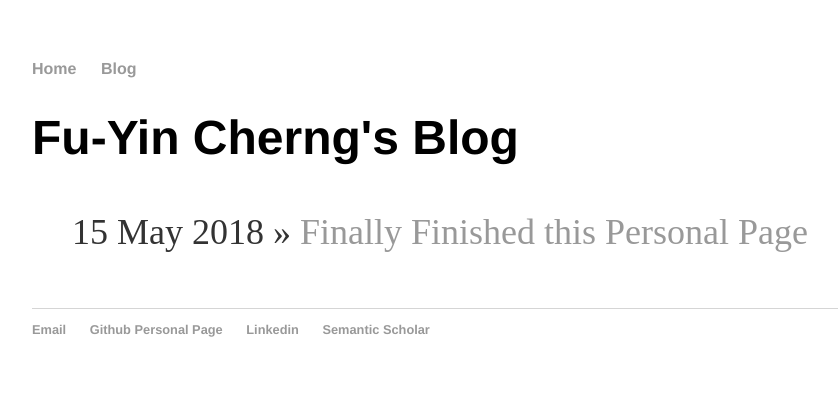
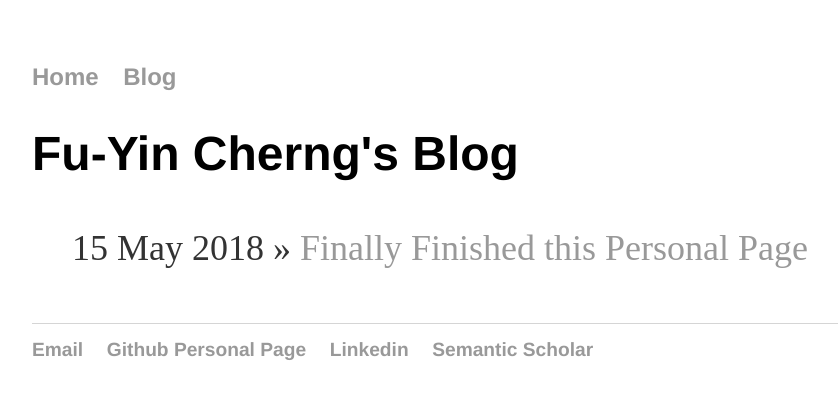
Before and after one commit to FuyinCherng/FuyinCherng.github.io, a Jekyll site: the page built from blog/index.html, in a window 1280 px wide. Shown: the top 399 px of the page, without its empty margins (160-998 px from the left). Built offline with Jekyll 4.4.1, drawn with Linux system fonts in a browser that asks for light colours.

Commit message:
update li css

```diff
--- a/css/main.css
+++ b/css/main.css
@@ -5,6 +5,12 @@ body {
 
 ul li {
     padding: 10px 0px;
+}
+
+li{
+    font-size: 1.5em;
+    line-height: 1.4em;
+    color: #333;
 }
 
 nav ul, footer ul {
@@ -48,9 +54,6 @@ ul.posts {
 
 ul.posts li {
     list-style: none;
-    font-size: 1.5em;
-    line-height: 1.4em;
-    color: #333;
 }
 
 img {
```
